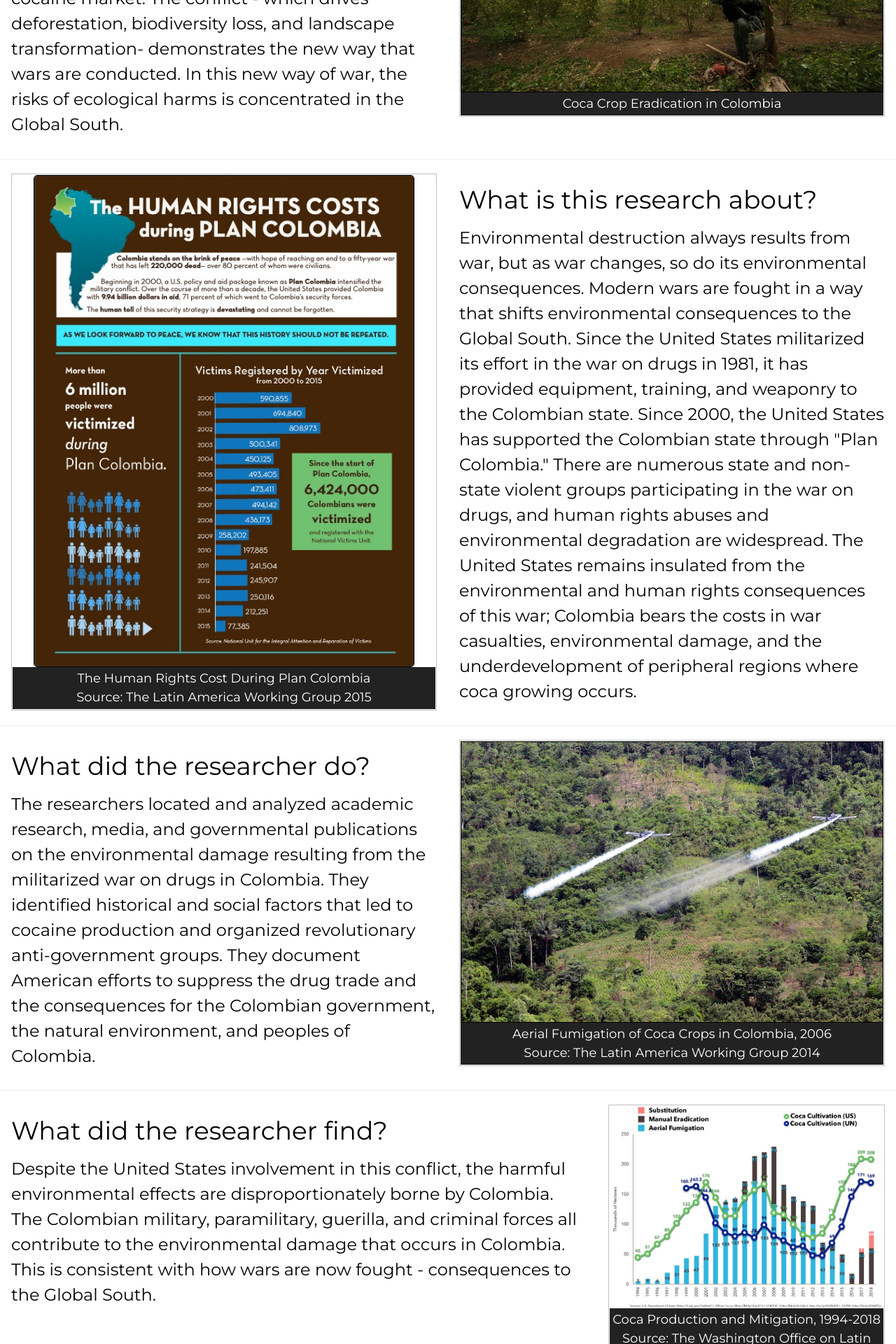
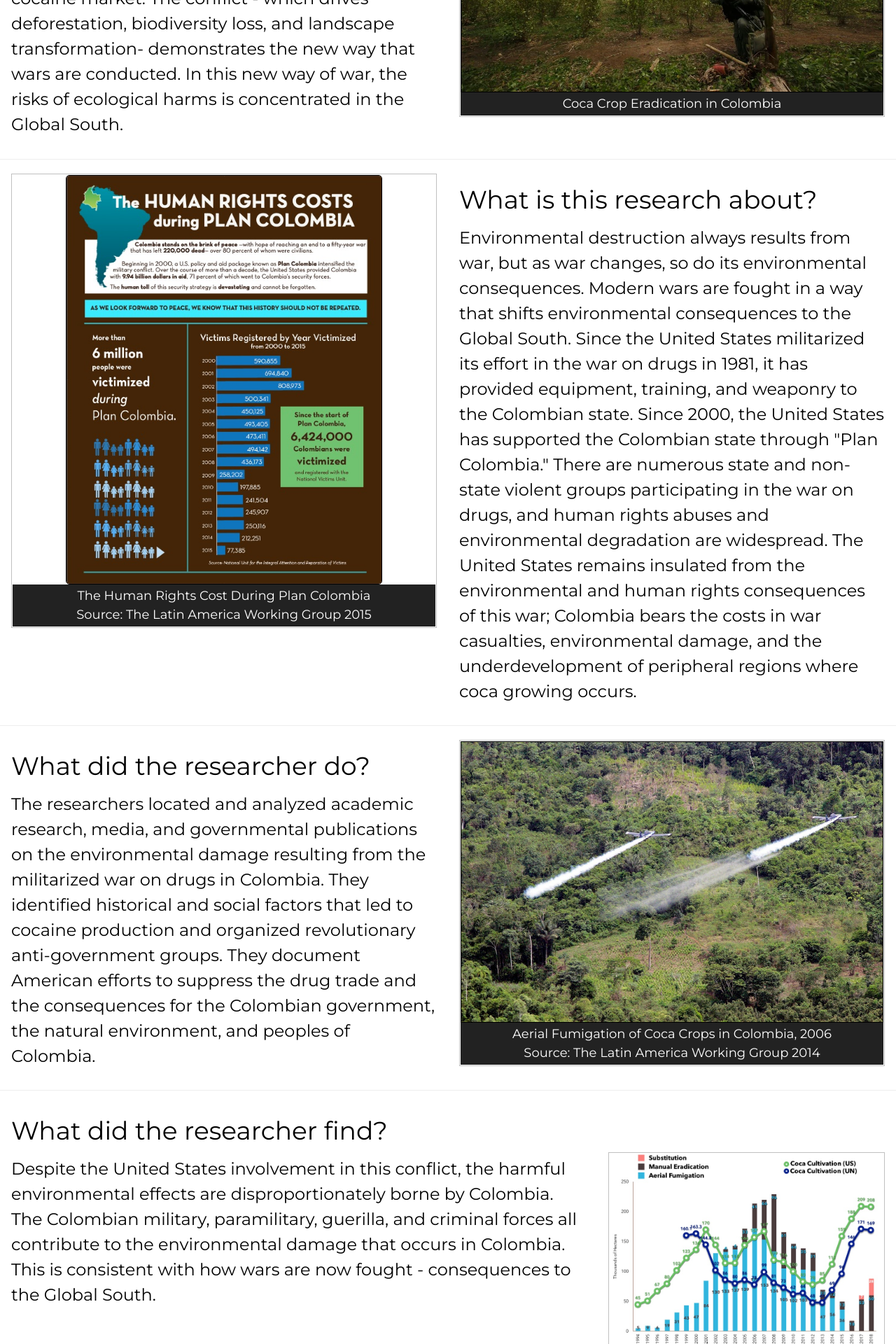
Before and after one commit to resilience1/resilience1.github.io, a Jekyll site: the page built from research/colombia.html, in a window 1280 px wide. Shown: the part 348-2268 px from the top of the page at 70% size. Built offline with Jekyll 4.4.1, drawn with Linux system fonts in a browser that asks for light colours; nearby versions of some CDN libraries.

Commit message:
Update colombia.html

```diff
--- a/research/colombia.html
+++ b/research/colombia.html
@@ -176,7 +176,7 @@ title: War on Drugs | Michael Lengefeld
 		<div class="w3-half w3-container">
 			<figure class="item">
 			<img class="displayed" id="myImg" src="/img/HR_Colombia.jpg" alt="Human Rights During Plan Colombia"
-			     style="width:90%; height: 70%; border:1px solid black; align:middle">
+			     style="width:75%; height: 50%; border:1px solid black; align:middle">
 				<figcaption class="caption">The Human Rights Cost During Plan Colombia<br>
 					Source: The Latin America Working Group 2015
 				</figcaption>
@@ -247,6 +247,7 @@ title: War on Drugs | Michael Lengefeld
 				</h2>
 		</div>
 		<div class="w3-third w3-container">
+			<br><br><br>
 			<figure class="item">
 				<img class="displayed" id="myImg" src="/img/Coca1994thru2018.jpg" alt="Coca Production and Mitigation, 1994-2018" style="width:100%;height:100%">
 				<figcaption class="caption">Coca Production and Mitigation, 1994-2018<br>
```
